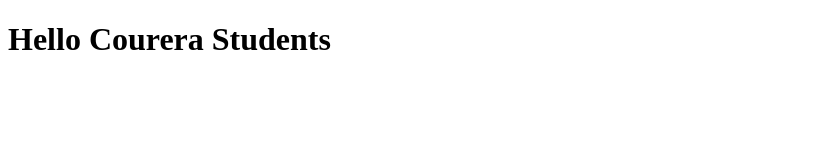
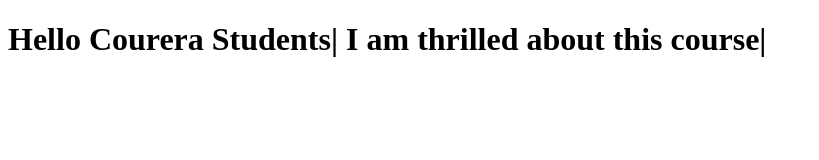
Before and after one commit to rajeshdayalan/coursera-test, a plain HTML site: page index.html in a window 1280 px wide. Shown: the whole page, without its empty margins (0-819 px from the left). Drawn offline with Linux system fonts and the light colour scheme.

Commit message:
Next version of web file.

```diff
--- a/index.html
+++ b/index.html
@@ -5,6 +5,6 @@
     <title>Hello Courera</title>
   </head>
   <body>
-    <h1>Hello Courera Students</h1>
+    <h1>Hello Courera Students| I am thrilled about this course|</h1>
   </body>
 </html>
```
